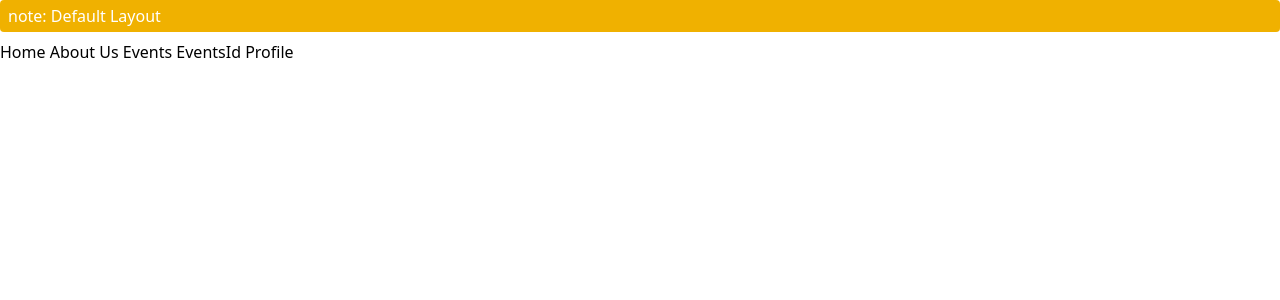
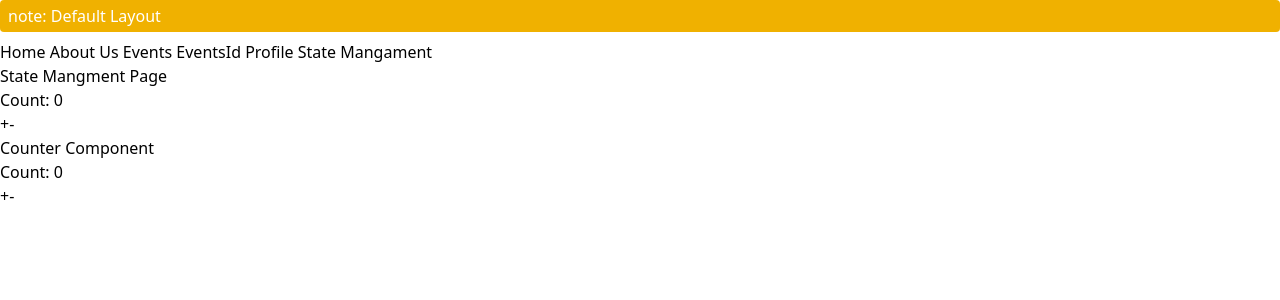
Before and after one commit to PritamMakwana/NuxtLearn, a Nuxt app: page /state-mangament in a window 1280 px wide. Shown: the top 300 px of the page. Built offline with nearby package versions, Linux system fonts and the light colour scheme.

Commit message:
state mangment

```diff
--- a/app/app.vue
+++ b/app/app.vue
@@ -8,6 +8,7 @@
           <NuxtLink to="/events"> Events</NuxtLink>
           <NuxtLink to="/events/10"> EventsId</NuxtLink>
           <NuxtLink to="/events/profile"> Profile</NuxtLink>
+           <NuxtLink to="/state-mangament"> State Mangament</NuxtLink>
         </li>
       </ul>
       <NuxtPage />
--- /dev/null
+++ b/app/components/Counter.vue
@@ -0,0 +1,11 @@
+<script setup>
+const counter = useCounter();
+</script>
+<template>
+    <div>
+        <h1>Counter Component</h1>
+        <p>Count: {{ counter}}</p>
+        <button @click="counter++">+</button>
+        <button @click="counter--">-</button>
+    </div>
+</template>
--- /dev/null
+++ b/app/composables/states.ts
@@ -0,0 +1 @@
+export const useCounter = () => useState<number>("counter", () => 0);
--- /dev/null
+++ b/app/pages/state-mangament.vue
@@ -0,0 +1,14 @@
+<script setup>
+const counter = useCounter();
+</script>
+<template>
+    <div>
+    <div>
+        <h1>State Mangment Page</h1>
+        <p>Count: {{ counter }}</p>
+        <button @click="counter++">+</button>
+        <button @click="counter--">-</button>
+    </div>
+    <Counter />
+    </div>
+</template>
--- a/nuxt.config.ts
+++ b/nuxt.config.ts
@@ -1,4 +1,3 @@
-// https://nuxt.com/docs/api/configuration/nuxt-config
 import { resolve } from "path";
 import tailwindcss from "@tailwindcss/vite";
 
@@ -15,4 +14,4 @@ export default defineNuxtConfig({
     ],
   },
 
-})
+});
--- a/package.json
+++ b/package.json
@@ -10,11 +10,14 @@
     "postinstall": "nuxt prepare"
   },
   "dependencies": {
+    "@tailwindcss/vite": "^4.1.11",
     "nuxt": "^4.0.0",
+    "pinia": "^3.0.3",
     "vue": "^3.5.17",
     "vue-router": "^4.5.1"
   },
   "devDependencies": {
+    "@nuxtjs/tailwindcss": "^6.14.0",
     "@tailwindcss/postcss": "^4.1.11",
     "autoprefixer": "^10.4.21",
     "postcss": "^8.5.6",
```
Also changed, not shown: 1 other file (tests, documents, lock files or other folders).
